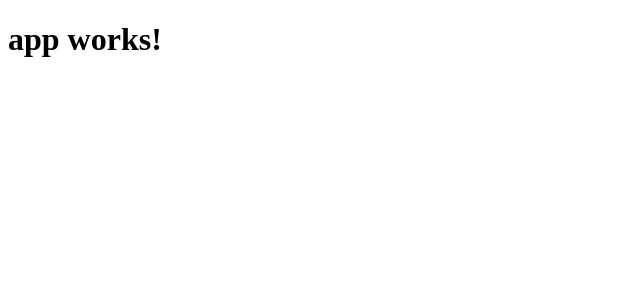
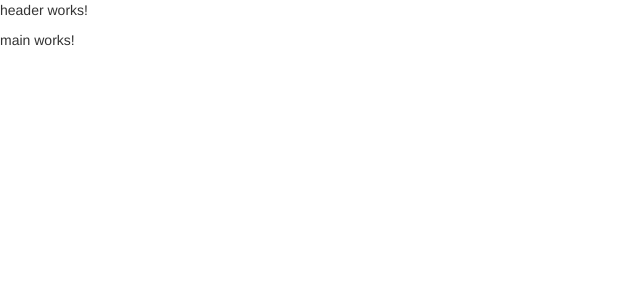
Before and after one commit to hasan-wajahat/tourismProject, an Angular app: page / in a window 1280 px wide. Shown: the top 300 px of the page, without its empty margins (0-640 px from the left). Built offline with nearby package versions, Linux system fonts and the light colour scheme.

Commit message:
added bootstrap and header, main component

```diff
--- a/src/app/app.component.html
+++ b/src/app/app.component.html
@@ -1,3 +1,2 @@
-<h1>
-  {{title}}
-</h1>
+<app-header></app-header>
+<app-main></app-main>
--- a/src/app/app.component.ts
+++ b/src/app/app.component.ts
@@ -6,5 +6,4 @@ import { Component } from '@angular/core';
   styleUrls: ['./app.component.css']
 })
 export class AppComponent {
-  title = 'app works!';
 }
--- a/src/app/app.module.ts
+++ b/src/app/app.module.ts
@@ -4,10 +4,14 @@ import { FormsModule } from '@angular/forms';
 import { HttpModule } from '@angular/http';
 
 import { AppComponent } from './app.component';
+import { HeaderComponent } from './header/header.component';
+import { MainComponent } from './main/main.component';
 
 @NgModule({
   declarations: [
-    AppComponent
+    AppComponent,
+    HeaderComponent,
+    MainComponent
   ],
   imports: [
     BrowserModule,
--- /dev/null
+++ b/src/app/header/header.component.html
@@ -0,0 +1,3 @@
+<p>
+  header works!
+</p>
--- /dev/null
+++ b/src/app/header/header.component.ts
@@ -0,0 +1,15 @@
+import { Component, OnInit } from '@angular/core';
+
+@Component({
+  selector: 'app-header',
+  templateUrl: './header.component.html',
+  styleUrls: ['./header.component.css']
+})
+export class HeaderComponent implements OnInit {
+
+  constructor() { }
+
+  ngOnInit() {
+  }
+
+}
--- /dev/null
+++ b/src/app/main/main.component.html
@@ -0,0 +1,3 @@
+<p>
+  main works!
+</p>
--- /dev/null
+++ b/src/app/main/main.component.ts
@@ -0,0 +1,15 @@
+import { Component, OnInit } from '@angular/core';
+
+@Component({
+  selector: 'app-main',
+  templateUrl: './main.component.html',
+  styleUrls: ['./main.component.css']
+})
+export class MainComponent implements OnInit {
+
+  constructor() { }
+
+  ngOnInit() {
+  }
+
+}
--- a/src/index.html
+++ b/src/index.html
@@ -1,14 +1,19 @@
 <!doctype html>
 <html>
+
 <head>
   <meta charset="utf-8">
   <title>TourismSite</title>
   <base href="/">
-
   <meta name="viewport" content="width=device-width, initial-scale=1">
   <link rel="icon" type="image/x-icon" href="favicon.ico">
+  <link rel="stylesheet" href="https://maxcdn.bootstrapcdn.com/bootstrap/3.3.7/css/bootstrap.min.css">
+  <script src="https://ajax.googleapis.com/ajax/libs/jquery/1.12.4/jquery.min.js"></script>
+  <script src="https://maxcdn.bootstrapcdn.com/bootstrap/3.3.7/js/bootstrap.min.js"></script>
 </head>
+
 <body>
   <app-root>Loading...</app-root>
 </body>
+
 </html>
```
Also changed, not shown: src/app/header/header.component.css (added), src/app/main/main.component.css (added), 2 other files (tests, documents, lock files or other folders).
